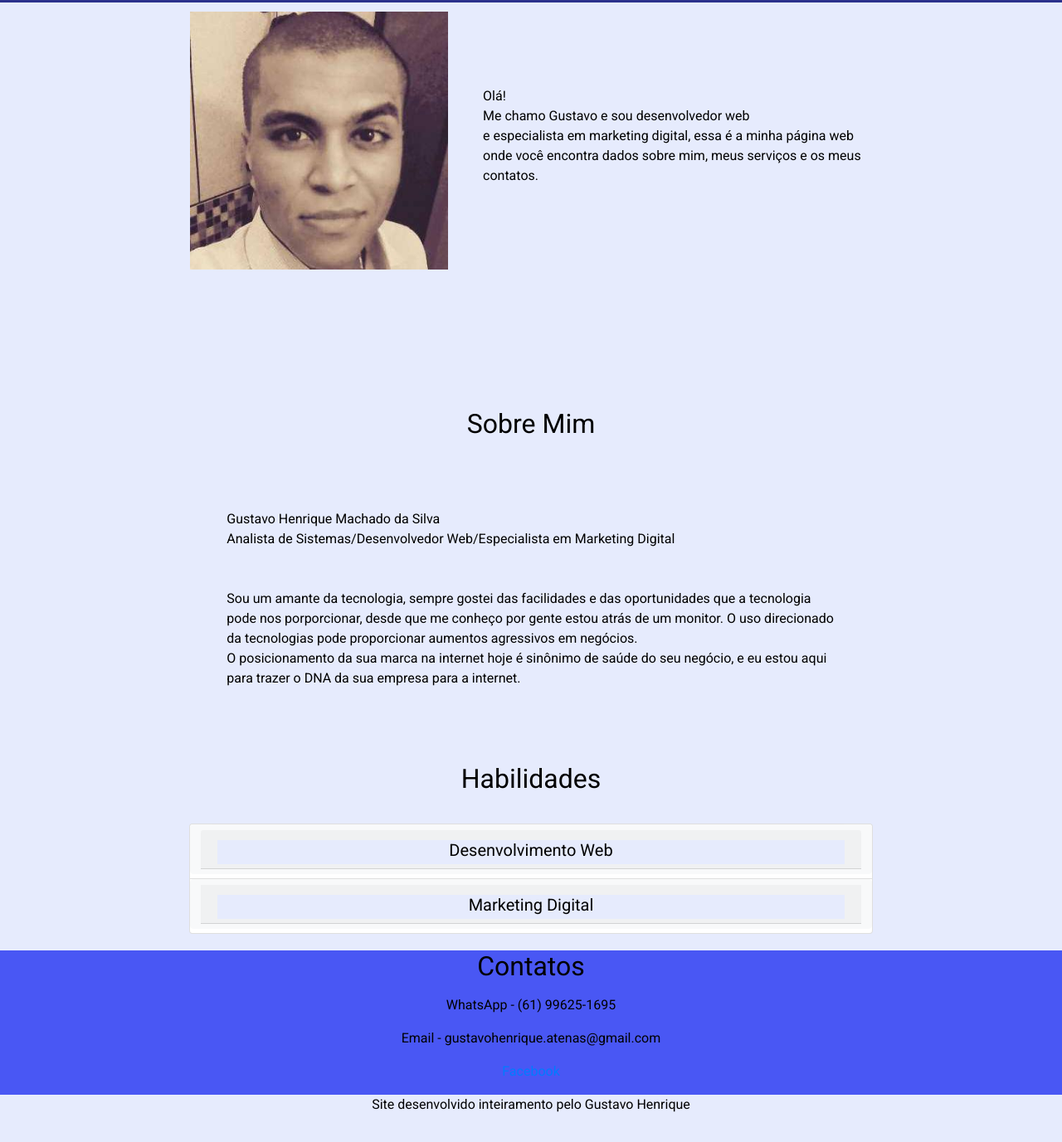
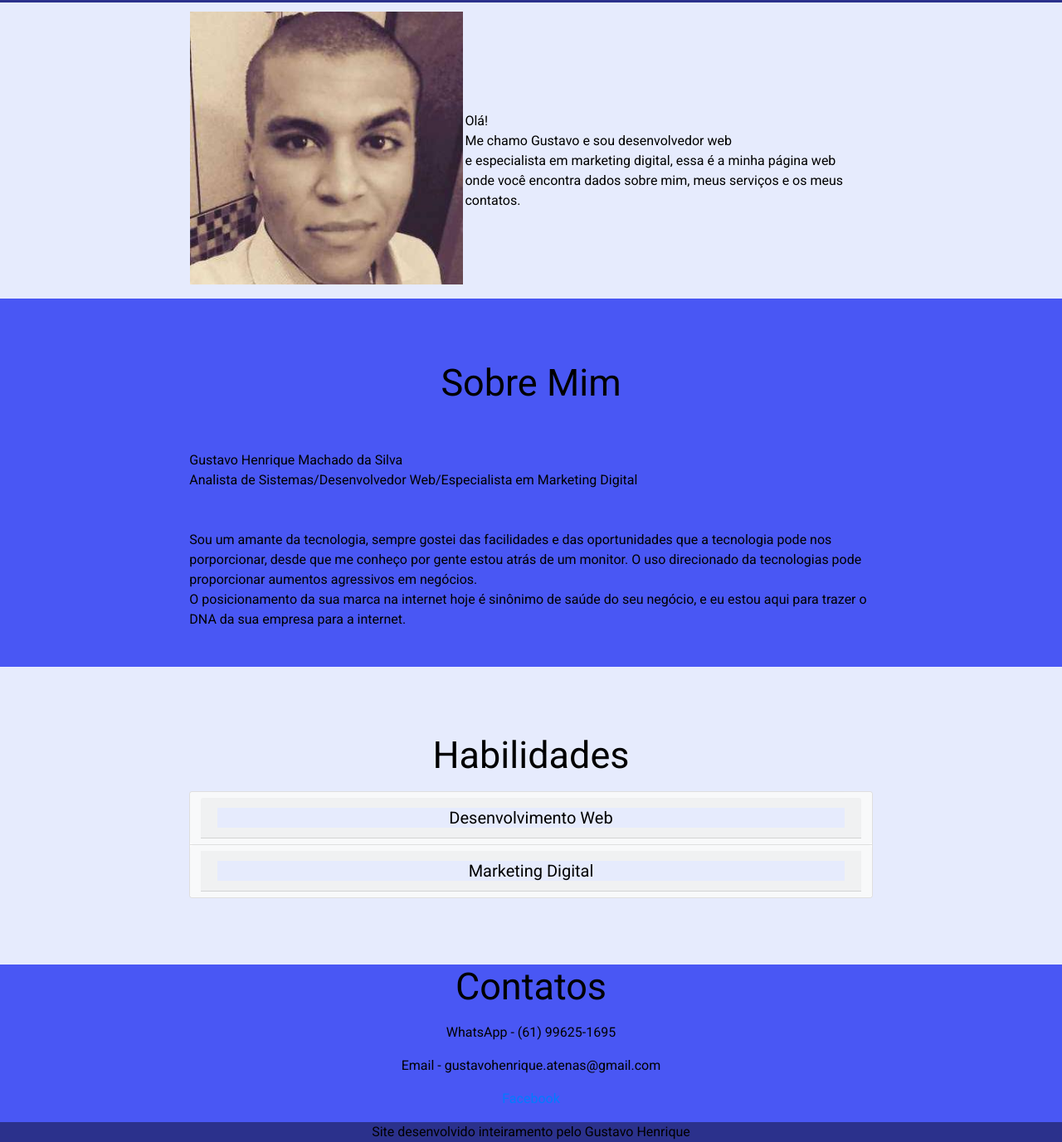
Before and after one commit to gustavohms/MeuSite, a plain HTML site: page index.html in a window 1280 px wide. Shown: the part 291-1668 px from the top of the page at 83% size. Before the commit the page ends 1635 px from the top, so only its background shows below. Drawn offline with nearby package versions, Linux system fonts and the light colour scheme.

Commit message:
att 24.03

```diff
--- a/css/style.css
+++ b/css/style.css
@@ -4,21 +4,35 @@
 	color: black;
 	background-color: #E6EBFD;
 	font-family: 'Roboto', sans-serif;
+
 }
 
 
 .logo{
 	margin-bottom: 0px;
-
-
 }
 
 .img-fluid{
 	margin-top: 10px;
 }
 
+.ola{
+	font-size:  40px;
+}
+
 .texto1{
-	margin-left: 40px;
+	margin-top: 40px;
+
+}
+.minha-foto{
+	margin-left:;
+}
+
+#intro * {
+	background-color: #E6EBFD;
+
+	padding-bottom: 15px;
+
 }
 
 #inicio *{
@@ -28,16 +42,36 @@
 }
 
 #sobre * {
-	background-color:;
+	background-color:#4957F4;
+	padding-top: 15px;
+	padding-bottom: 15px;
 
-	padding: 30px;
+
 }
 
-#habilidade * {
+#meunome{
 
-	padding-bottom: 5px;
+	font-size: 20px;
 }
 
+h2{
+	font-size: 45px;
+}
+
+#habilidade {
+	padding-top: 80px;
+	padding-bottom: 80px;
+}
+
+
+
 #contato * {
+
+
 	background-color: #4957F4;
 }
+
+
+#footer * {
+	background-color: #2B318C;
+}
```
